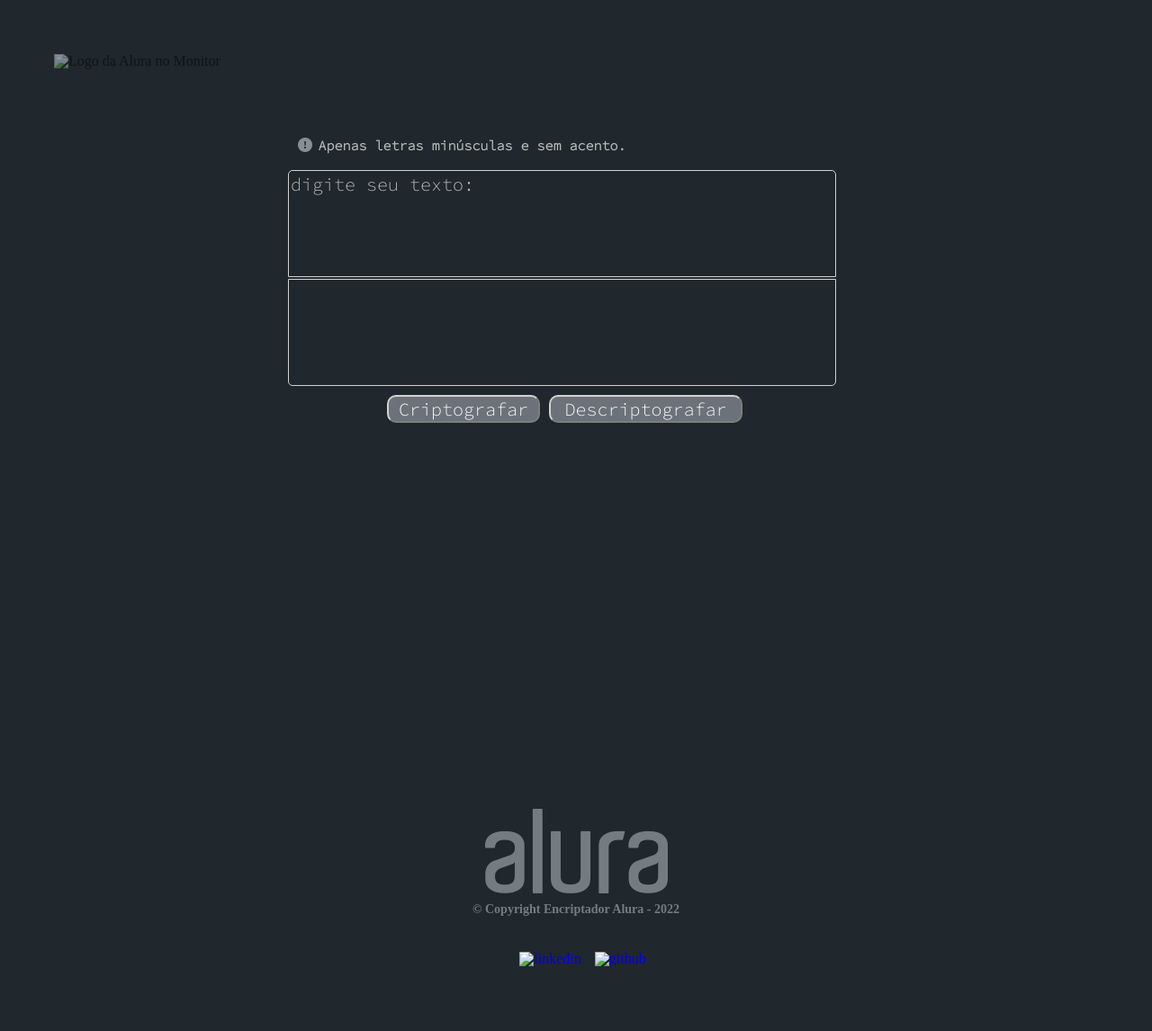
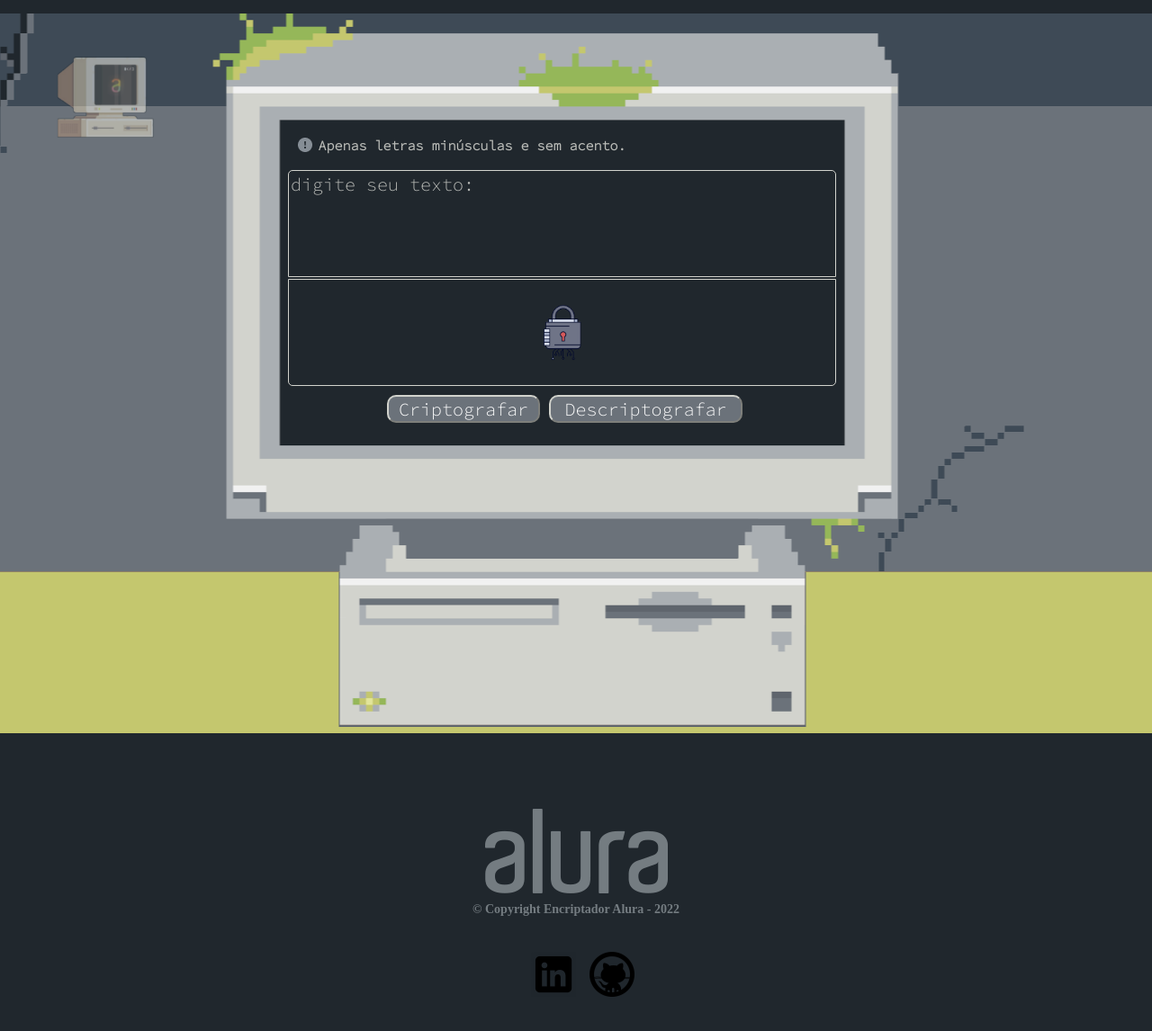
Before and after one commit to Azenst/Encriptador-Alura, a plain HTML site: page index.html in a window 1280 px wide. Shown: the whole page at 90% size. Drawn offline with Linux system fonts and the light colour scheme.

Commit message:
Alterando html e css

```diff
--- a/caixas.css
+++ b/caixas.css
@@ -18,7 +18,7 @@
     display: flex;
     background: #20272D;
     color: #bbbdb9;
-    background-image: url(/imagens/cadeadomensagem.png);
+    background-image: url(/imagens/cadeado-fechado.png);
     background-repeat: no-repeat;
     background-position: center center;
     background-size: 40%;
@@ -36,7 +36,7 @@
 
 .mensagem:hover {
 
-    background-image: url(/imagens/cadeadoabertomensagem.png);
+    background-image: url(/imagens/cadeado-aberto.png);
     transition: 300ms;
 
 }
--- a/index.html
+++ b/index.html
@@ -24,7 +24,7 @@
 <body>
 
     <header class="logo">
-      <img src="/imagens/fundologo.png" alt="Logo da Alura no Monitor">
+      <img src="/imagens/header-logo.png" alt="Logo da Alura no Monitor">
     </header>
 
     <main>
@@ -67,12 +67,12 @@
           <ul class="menu">
             <li>
               <a href="https://www.linkedin.com/in/ggalletti-ggb1998/" style="text-decoration:none" target="_blank">
-              <img src="/imagens/linkedinteste.png" alt="linkedin">
+              <img src="/imagens/linkedin-logo.png" alt="linkedin">
               </a>
             </li>
             <li>
               <a href="https://github.com/Azenst" style="text-decoration:none" target="_blank">
-              <img src="/imagens/githubteste.png" alt="github">
+              <img src="/imagens/github-logo.png" alt="github">
               </a>
             </li>
           </ul>
--- a/style.css
+++ b/style.css
@@ -10,7 +10,7 @@
 
 html {
 
-  background-image: url(/imagens/fundologoeditado.png);
+  background-image: url(/imagens/background-image.png);
   background-color:  #20272D;
   background-repeat: no-repeat;
   background-position: center center;
```
